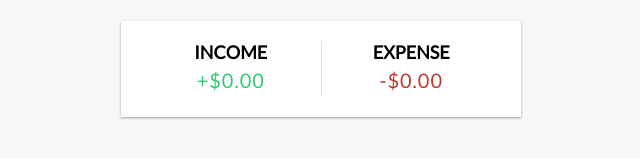
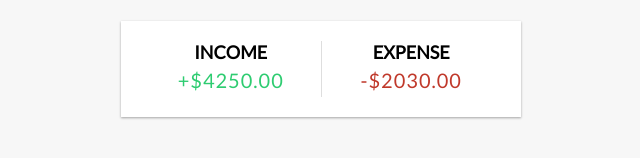
Before and after one commit to Tatyana-OA/vue-transaction-tracker, a Vue app: page / in a window 1280 px wide. Shown: the part 150-308 px from the top of the page, without its empty margins (319-959 px from the left). Built offline with nearby package versions, Linux system fonts and the light colour scheme.

Commit message:
Compute income and expenses by filtering, reducing and passing as props

```diff
--- a/src/App.vue
+++ b/src/App.vue
@@ -2,7 +2,7 @@
   <Header />
   <div class="container">
     <Balance :balance="total" />
-    <IncomeExpenses />
+    <IncomeExpenses :income="income" :expenses="expenses" />
     <TransactionList :transactions="transactions" />
     <AddTransaction />
   </div>
@@ -30,9 +30,24 @@
   { id: 10, name: "Electricity Bill", value: -100 },
 ]);
 
+// Get Total
 const total = computed(() => {
   return transactions.value.reduce((acc, curr) => acc + curr.value, 0);
 });
 
-console.log(total.value);
+// Get Income
+
+const income = computed(() => {
+  return transactions.value
+    .filter((transaction) => transaction.value > 0)
+    .reduce((acc, curr) => acc + curr.value, 0);
+});
+
+// Get Expenses
+
+const expenses = computed(() => {
+  return transactions.value
+    .filter((transaction) => transaction.value < 0)
+    .reduce((acc, curr) => acc + curr.value, 0);
+});
 </script>
--- a/src/components/IncomeExpenses.vue
+++ b/src/components/IncomeExpenses.vue
@@ -2,11 +2,28 @@
   <div class="inc-exp-container">
     <div>
       <h4>Income</h4>
-      <p id="money-plus" class="money plus">+$0.00</p>
+      <p id="money-plus" class="money plus">+${{ income.toFixed(2) }}</p>
     </div>
     <div>
       <h4>Expense</h4>
-      <p id="money-minus" class="money minus">-$0.00</p>
+      <p id="money-minus" class="money minus">
+        -${{ Math.abs(expenses).toFixed(2) }}
+      </p>
     </div>
   </div>
 </template>
+
+<script setup>
+import { defineProps } from "vue";
+
+defineProps({
+  income: {
+    type: Number,
+    required: true,
+  },
+  expenses: {
+    type: Number,
+    required: true,
+  },
+});
+</script>
```
